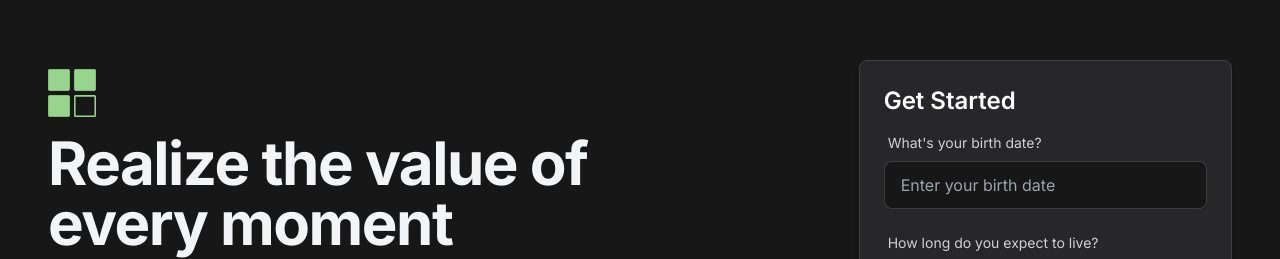
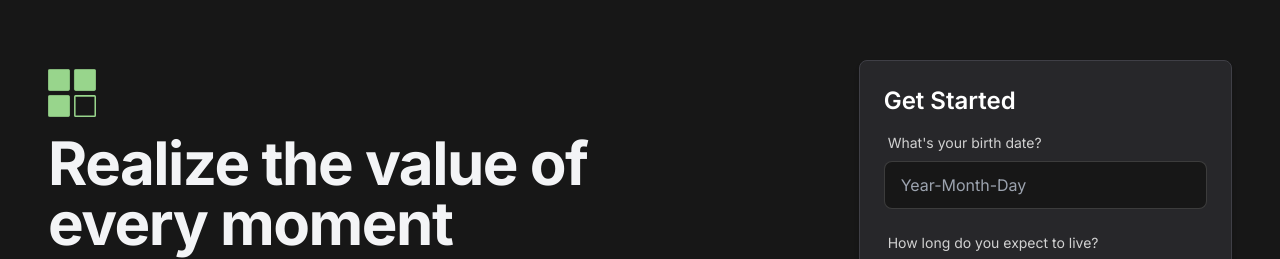
Before and after one commit to fabianlee1211/in-time-life-calendar, a Next.js app: page / in a window 1280 px wide. Shown: the part 121-380 px from the top of the page. Built offline with nearby package versions, Linux system fonts and the light colour scheme.

Commit message:
refactor: placeholder

```diff
--- a/src/components/SetupForm/SetupForm.tsx
+++ b/src/components/SetupForm/SetupForm.tsx
@@ -54,9 +54,9 @@ export default function SetupForm() {
           name="birthDate"
           render={({ field }) => (
             <DatePicker
-              dateFormat="yyyy/MM/dd"
+              dateFormat="yyyy-MM-dd"
               selected={field.value ? new Date(field.value) : null}
-              placeholderText="Enter your birth date"
+              placeholderText="Year-Month-Day"
               onChange={(date) => field.onChange(date)}
               customInput={
                 <input
```
